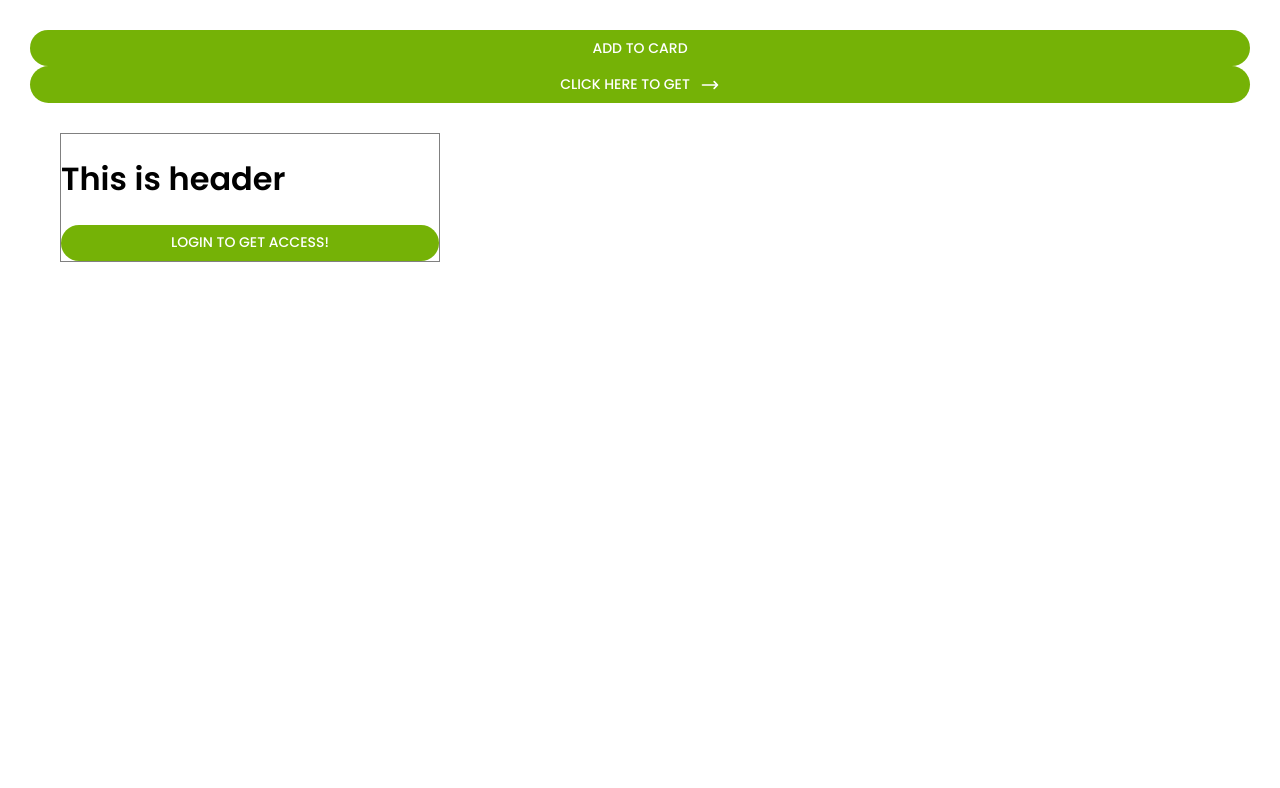
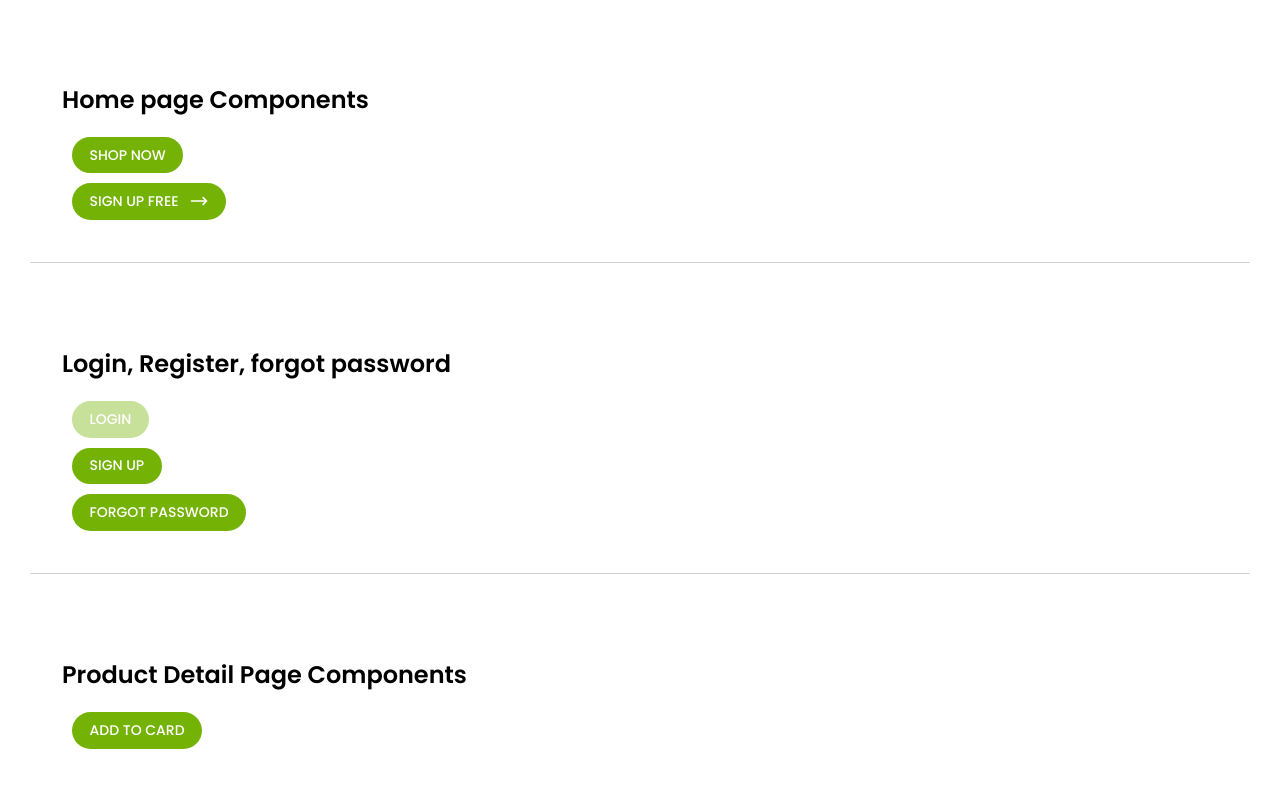
Before and after one commit to yanmoenaing118/react-components, a Next.js app: page / in a window 1280 px wide. Shown: the top 788 px of the page. Built offline with nearby package versions, Linux system fonts and the light colour scheme.

Commit message:
button component

```diff
--- a/components/Button.js
+++ b/components/Button.js
@@ -8,6 +8,7 @@ export default function Button({
   border = true,
   onClick,
   icon,
+  size = "sm",
 }) {
   return (
     <button type={type} disabled={disabled} onClick={onClick}>
@@ -17,6 +18,7 @@ export default function Button({
       )}
       <style jsx>{`
         button {
+          --font-size: ${size === "sm" ? "12px" : "14px"};
           min-width: 64px;
           cursor: pointer;
           width: ${full ? "100%" : "auto"};
@@ -24,10 +26,10 @@ export default function Button({
           color: ${fill ? "#ffffff" : "#75B206"};
           border: ${!fill && border ? "1px solid #75B206" : "none"};
           border-radius: ${rounded ? "50px" : "2px"};
-          font-size: 14px;
           padding: 0.55em 1.25em;
           text-transform: uppercase;
           font-family: "Poppins", sans-serif;
+          font-size: var(--font-size);
           font-weight: 500;
           white-space: nowrap;
           display: inline-flex;
@@ -36,13 +38,22 @@ export default function Button({
           gap: 10px;
         }
 
+        button[disabled] {
+          opacity: .4;
+          cursor: not-allowed;
+        }
+
         .icon {
           --size: 20px;
           width: var(--size);
           height: var(--size);
         }
 
-
+        @media screen and (min-width: 768px) {
+          button {
+          --font-size: ${size === "sm" ? "14px" : "16px"};
+          }
+        }
       `}</style>
     </button>
   );
--- a/pages/index.js
+++ b/pages/index.js
@@ -3,28 +3,63 @@ import { ICON_RIGH_ARROW } from "../icons";
 
 export default function Home() {
   return (
+    <main>
+      <section>
+        <h1>Home page Components</h1>
+        <div className="components">
+          <div>
+            <Button text="Shop Now" fill={false} />
+          </div>
+          <div>
+            <Button text="sign up free" icon={ICON_RIGH_ARROW} />
+          </div>
+        </div>
+      </section>
 
-    <div>
+      <section>
+        <h1>Login, Register, forgot password</h1>
+        <div className="components">
+          <div>
+            <Button type="submit" text="login" full size="lg" disabled/>
+          </div>
+          <div>
+            <Button type="submit" text="sign up" full size="lg"/>
+          </div>
+          <div>
+            <Button type="submit" text="forgot password" full size="lg"/>
+          </div>
+        </div>
+      </section>
 
-      <Button text="Add to card" fill={false} onClick={() => console.log('clicked')}/>
-      <Button text="Click here to get" fill={false} icon={ICON_RIGH_ARROW} />
+      <section>
+        <h1>Product Detail Page Components</h1>
+        <div className="components">
+          <div>
+            <Button text="add to card" fill />
+          </div>
+          <div>
 
-      <div className="box">
-        <h1>This is header</h1>
-        <Button text="Login to get access!" full />
-      </div>
-
+          </div>
+        </div>
+      </section>
       <style jsx>{`
-        div {
+        main {
           margin: 30px;
         }
+        section {
+          padding: 2rem;
+          margin-bottom: 2rem;
+          border-bottom: 1px solid lightgray;
+        }
 
+        .components > div {
+          margin: 10px;
+        }
         .box {
           border: 1px solid gray;
           max-width: 380px;
         }
       `}</style>
-    </div>
-
-  )
+    </main>
+  );
 }
```
